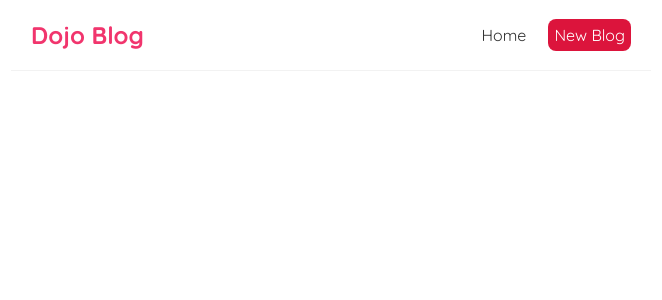
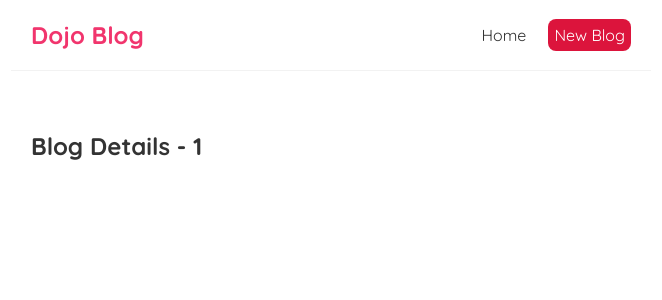
Before and after one commit to othmaneuw/simple-blog-react, a React (Create React App) app: page /blogs/1 in a window 1280 px wide. Shown: the top 300 px of the page, without its empty margins (309-971 px from the left). Built offline with nearby package versions, Linux system fonts and the light colour scheme.

Commit message:
route parameters

```diff
--- a/src/App.js
+++ b/src/App.js
@@ -2,6 +2,7 @@
 import Home from "./Home";
 import { BrowserRouter as Router, Route, Switch } from "react-router-dom";
 import Create from "./Create";
+import Details from "./BlogDetails";
 
 function App() {
   return (
@@ -16,6 +17,9 @@
             <Route path="/create">
                 <Create />
             </Route>
+            <Route path="/blogs/:id">
+                <Details />
+            </Route>
           </Switch>
         </div>
       </div>
--- a/src/Blog.js
+++ b/src/Blog.js
@@ -1,15 +1,19 @@
-const Blog = ({blogs,title}) =>{
+import { Link } from "react-router-dom";
+
+const Blog = ({ blogs, title }) => {
   return (
     <div className="blog-list">
-            <h2>{ title }</h2>
-            {blogs.map((item)=>(
+      <h2>{title}</h2>
+      {blogs.map((item) => (
         <div className="blog-preview" key={item.id}>
+          <Link to={`/blogs/${item.id}`}>
             <h2>{item.title}</h2>
             <p>Written by {item.author}</p>
+          </Link>
         </div>
       ))}
     </div>
-    )
-}
+  );
+};
 
 export default Blog;
--- /dev/null
+++ b/src/BlogDetails.js
@@ -0,0 +1,12 @@
+import {useParams} from 'react-router-dom'
+
+const Details = () => {
+    const {id} = useParams();
+    return (
+        <div className="details">
+            <h2>Blog Details - {id}</h2>
+        </div>
+    );
+}
+
+export default Details;
--- a/src/Home.js
+++ b/src/Home.js
@@ -1,4 +1,3 @@
-import { useState , useEffect} from "react";
 import Blog from "./Blog";
 import useFetch from "./useFetch";
 
--- a/src/index.css
+++ b/src/index.css
@@ -51,3 +51,7 @@
   color: #f1356d;
   margin-bottom: 8px;
 }
+
+.blog-preview a{
+  text-decoration: none;
+}
--- a/src/useFetch.js
+++ b/src/useFetch.js
@@ -5,7 +5,8 @@
   const [isPending, setIsPending] = useState(true);
   const [error, setError] = useState(true);
   useEffect(() => {
-    fetch(url)
+    const abortCont = new AbortController();
+    fetch(url, { signal: abortCont.signal })
       .then((res) => {
         if (!res.ok) {
           throw Error("Couldn't fetch data from resources");
@@ -18,10 +19,15 @@
         setIsPending(false);
       })
       .catch((err) => {
-        setError(err.message);
-        setIsPending(false);
+        if (err.name === "AbortError") {
+          console.log("Fetch Aborted");
+        } else {
+          setError(err.message);
+          setIsPending(false);
+        }
       });
-  }, []);
+    return () => abortCont.abort();
+  }, [url]);
   return { data, isPending, error };
 };
 
```
Lines whose indentation alone changed are shown as unchanged.
